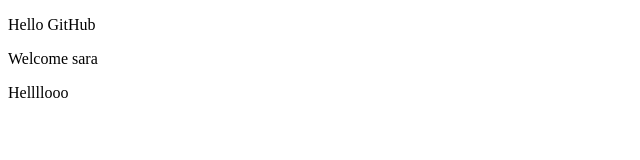
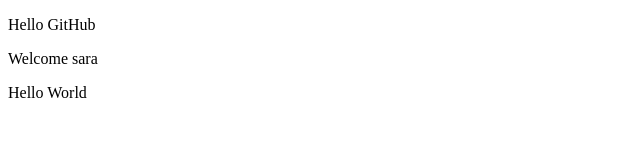
Before and after one commit to gayathiri8/FirstRepo, a plain HTML site: page index.html in a window 1280 px wide. Shown: the full height of the page, 0-640 px from the left. Drawn offline with Linux system fonts and the light colour scheme.

Commit message:
Update index.html
Updated

```diff
--- a/index.html
+++ b/index.html
@@ -8,6 +8,6 @@
 <body>
     <p>Hello GitHub</p>
     <p>Welcome sara</p>
-    <p>Hellllooo</p>
+    <p>Hello World</p>
 </body>
 </html>
```
